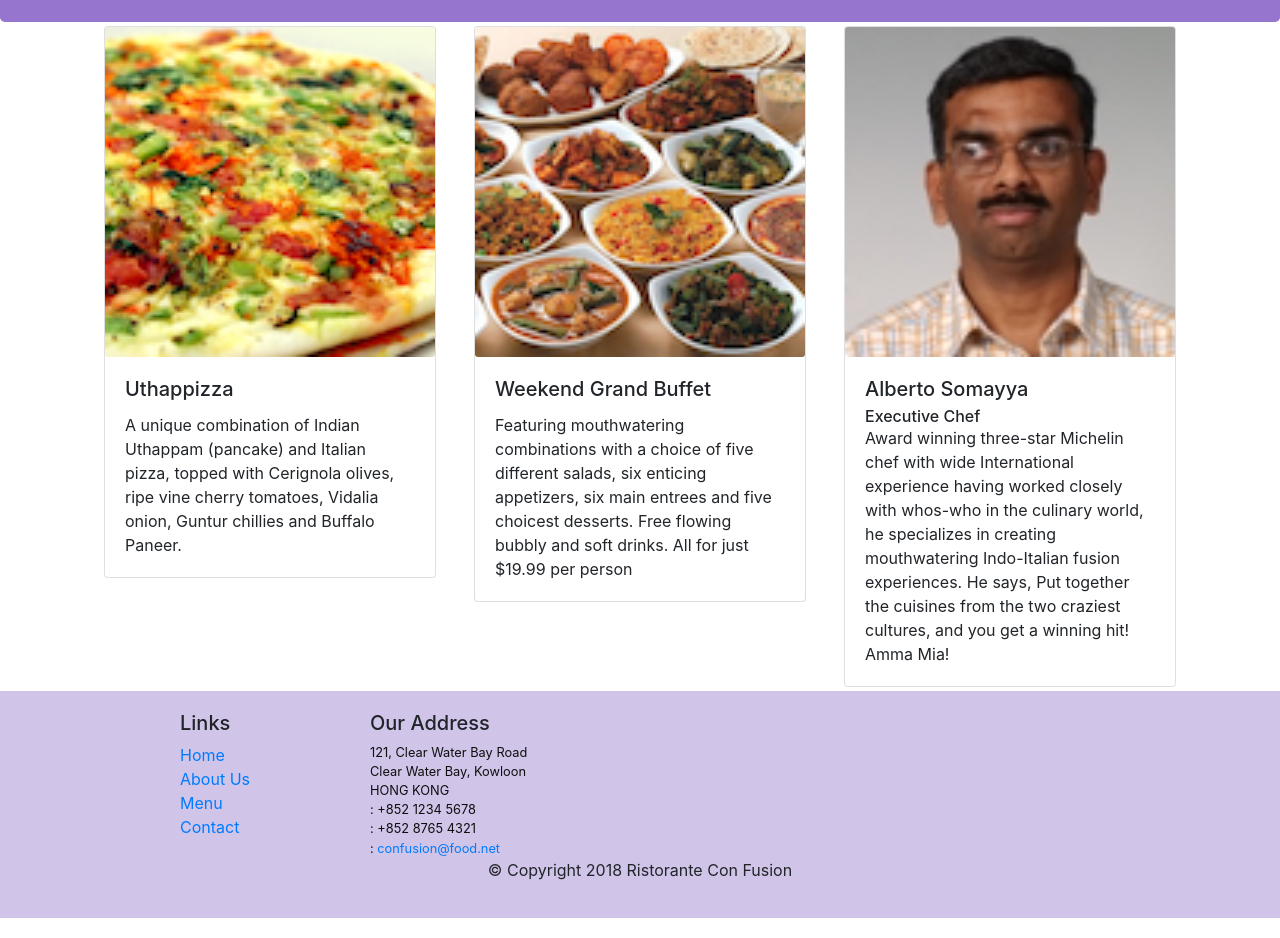
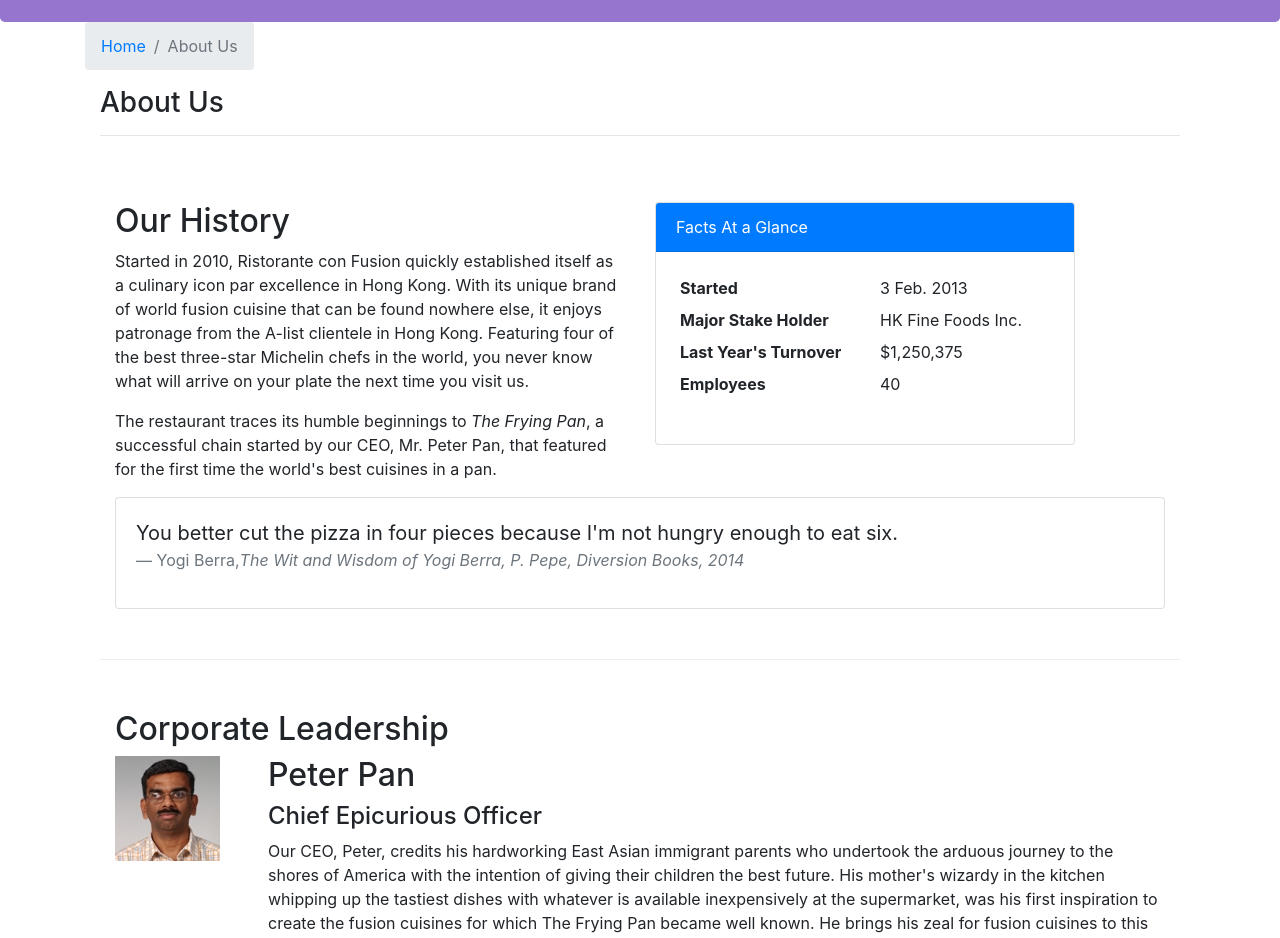
Before and after one commit to VygantasMiskinis/React, a React (Create React App) app: page /aboutus in a window 1280 px wide. Before the commit this address led to /home. Shown: the part 320-1258 px from the top of the page. Built offline with nearby package versions, Linux system fonts and the light colour scheme; the HTML template or start-up script is replaced by a standard one.

Commit message:
assignment 2 complete

```diff
--- /dev/null
+++ b/src/components/AboutComponent.js
@@ -0,0 +1,94 @@
+import React from 'react';
+import { Breadcrumb, BreadcrumbItem, Card, CardBody, CardHeader, Media } from 'reactstrap';
+import { Link } from 'react-router-dom';
+
+function RenderLeader({leader}){
+    return(
+   <Media tag="li">
+        <Media left top>
+       <Media className="mr-5" object src={leader.image} alt={leader.name}/>
+       </Media>
+       <Media body>
+           <Media heading>
+               <h2>{leader.name}</h2>
+               <h4>{leader.designation}</h4>
+           </Media>
+            {leader.description}
+       </Media>
+   </Media>
+    );
+}
+
+function About(props) {
+
+    const leaders = props.leaders.map((leader) => {
+        return (
+            <RenderLeader leader={leader}/>
+        );
+    });
+
+    return(
+        <div className="container">
+            <div className="row">
+                <Breadcrumb>
+                    <BreadcrumbItem><Link to="/home">Home</Link></BreadcrumbItem>
+                    <BreadcrumbItem active>About Us</BreadcrumbItem>
+                </Breadcrumb>
+                <div className="col-12">
+                    <h3>About Us</h3>
+                    <hr />
+                </div>
+            </div>
+            <div className="row row-content">
+                <div className="col-12 col-md-6">
+                    <h2>Our History</h2>
+                    <p>Started in 2010, Ristorante con Fusion quickly established itself as a culinary icon par excellence in Hong Kong. With its unique brand of world fusion cuisine that can be found nowhere else, it enjoys patronage from the A-list clientele in Hong Kong.  Featuring four of the best three-star Michelin chefs in the world, you never know what will arrive on your plate the next time you visit us.</p>
+                    <p>The restaurant traces its humble beginnings to <em>The Frying Pan</em>, a successful chain started by our CEO, Mr. Peter Pan, that featured for the first time the world's best cuisines in a pan.</p>
+                </div>
+                <div className="col-12 col-md-5">
+                    <Card>
+                        <CardHeader className="bg-primary text-white">Facts At a Glance</CardHeader>
+                        <CardBody>
+                            <dl className="row p-1">
+                                <dt className="col-6">Started</dt>
+                                <dd className="col-6">3 Feb. 2013</dd>
+                                <dt className="col-6">Major Stake Holder</dt>
+                                <dd className="col-6">HK Fine Foods Inc.</dd>
+                                <dt className="col-6">Last Year's Turnover</dt>
+                                <dd className="col-6">$1,250,375</dd>
+                                <dt className="col-6">Employees</dt>
+                                <dd className="col-6">40</dd>
+                            </dl>
+                        </CardBody>
+                    </Card>
+                </div>
+                <div className="col-12">
+                    <Card>
+                        <CardBody className="bg-faded">
+                            <blockquote className="blockquote">
+                                <p className="mb-0">You better cut the pizza in four pieces because
+                                    I'm not hungry enough to eat six.</p>
+                                <footer className="blockquote-footer">Yogi Berra,
+                                <cite title="Source Title">The Wit and Wisdom of Yogi Berra,
+                                    P. Pepe, Diversion Books, 2014</cite>
+                                </footer>
+                            </blockquote>
+                        </CardBody>
+                    </Card>
+                </div>
+            </div>
+            <div className="row row-content">
+                <div className="col-12">
+                    <h2>Corporate Leadership</h2>
+                </div>
+                <div className="col-12">
+                    <Media list>
+                        {leaders}
+                    </Media>
+                </div>
+            </div>
+        </div>
+    );
+}
+
+export default About;
--- a/src/components/MainComponent.js
+++ b/src/components/MainComponent.js
@@ -2,6 +2,7 @@
 import Home from './HomeComponent';
 import Menu from './MenuComponent';
 import Contact from './ContactComponent';
+import About from './AboutComponent';
 import DishDetail from './DishdetailComponent';
 import Header from './HeaderComponent';
 import Footer from './FooterComponent';
@@ -47,6 +48,7 @@
               <Route exact path="/menu" component={() => <Menu dishes={this.state.dishes}/>}/>
               <Route path= "/menu/:dishId" component={DishWithId}/>
               <Route exact path="/contactus" component={Contact}/>
+              <Route exact path="/aboutus" component={() => <About leaders={this.state.leaders}/>}/>
               <Redirect to="/home"/>
             </Switch>
          </div>
```
